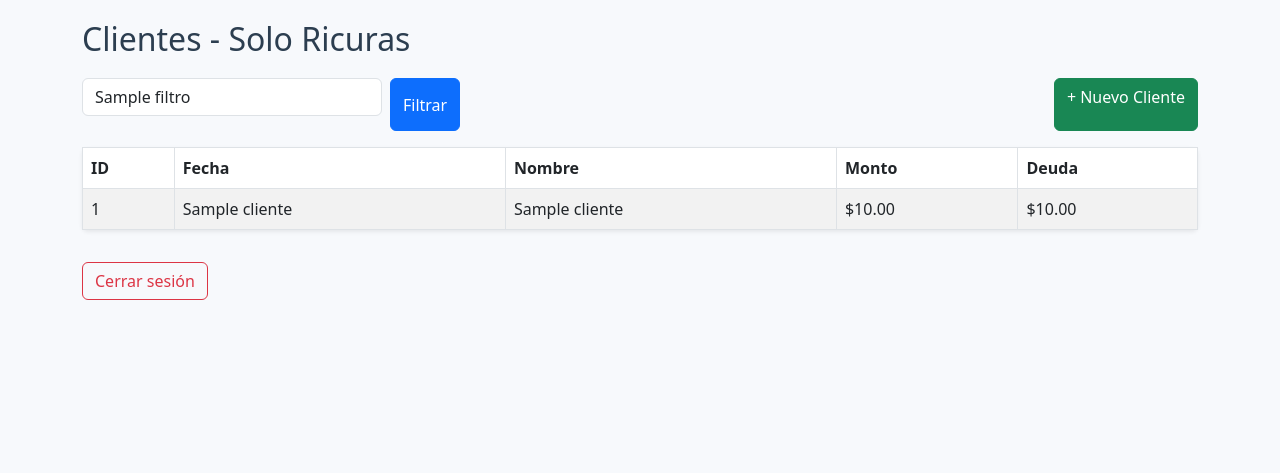
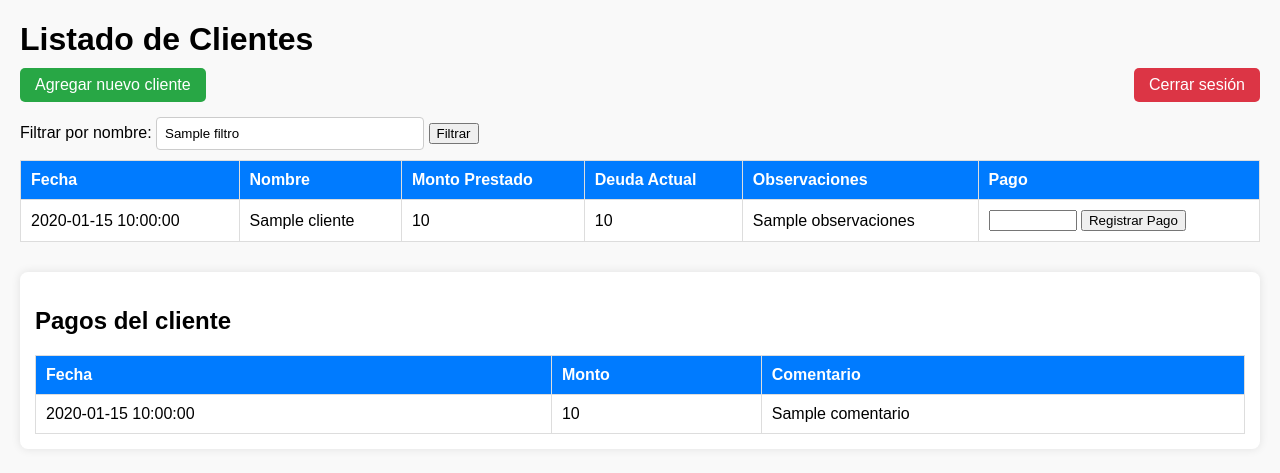
Before and after one commit to luisrobles062/ruta-cobros-app, a Flask app: template templates/inicio.html in a window 1280 px wide. Shown: the top 473 px of the page. Run offline with Flask 3, Linux system fonts and the light colour scheme; the template is opened without the code that fills it: most values are stand-ins (such as "Sample title", 1, 10 or a date in 2020).

Commit message:
Update inicio.html

```diff
--- a/templates/inicio.html
+++ b/templates/inicio.html
@@ -2,68 +2,114 @@
 <html lang="es">
 <head>
     <meta charset="UTF-8" />
-    <title>Clientes - Solo Ricuras</title>
-    <link href="https://cdn.jsdelivr.net/npm/bootstrap@5.3.0/dist/css/bootstrap.min.css" rel="stylesheet" />
+    <title>Listado de Clientes</title>
     <style>
-        body {
-            background-color: #f7f9fc;
-            padding: 20px;
+        body { font-family: Arial, sans-serif; margin: 20px; background-color: #f9f9f9; }
+        h1 { margin-bottom: 10px; }
+        input[type="text"] {
+            padding: 8px; width: 250px; margin-bottom: 10px; border-radius: 4px; border: 1px solid #ccc;
         }
-        .table thead {
-            background-color: #4a90e2;
-            color: white;
+        table {
+            border-collapse: collapse; width: 100%; background: white;
         }
-        .table-striped tbody tr:nth-of-type(odd) {
-            background-color: #d9eaff;
+        th, td {
+            padding: 10px; border: 1px solid #ddd; text-align: left;
         }
-        .filter-input {
-            max-width: 300px;
-            margin-bottom: 15px;
+        th {
+            background-color: #007bff; color: white;
         }
-        .header-title {
-            color: #2c3e50;
-            margin-bottom: 20px;
+        .btn {
+            background-color: #28a745; color: white; padding: 8px 15px; text-decoration: none; border-radius: 5px;
+            margin-bottom: 15px; display: inline-block;
+        }
+        .btn:hover { background-color: #218838; }
+        .logout {
+            float: right; background-color: #dc3545; padding: 8px 15px; border-radius: 5px; color: white;
+            text-decoration: none;
+        }
+        .logout:hover { background-color: #c82333; }
+        .pagos-container {
+            margin-top: 30px;
+            background: white;
+            padding: 15px;
+            border-radius: 8px;
+            box-shadow: 0 0 10px rgba(0,0,0,0.1);
+        }
+        .no-data {
+            font-style: italic;
+            color: #666;
         }
     </style>
 </head>
 <body>
-    <div class="container">
-        <h2 class="header-title">Clientes - Solo Ricuras</h2>
-
-        <form method="get" action="{{ url_for('inicio') }}" class="mb-3 d-flex">
-            <input type="text" name="filtro" class="form-control filter-input" placeholder="Buscar cliente..." value="{{ filtro }}" />
-            <button type="submit" class="btn btn-primary ms-2">Filtrar</button>
-            <a href="{{ url_for('nuevo') }}" class="btn btn-success ms-auto">+ Nuevo Cliente</a>
+    <h1>Listado de Clientes</h1>
+    <a href="/nuevo" class="btn">Agregar nuevo cliente</a>
+    <a href="/logout" class="logout">Cerrar sesión</a>
+    <form method="GET" action="/inicio">
+        <label for="filtro">Filtrar por nombre:</label>
+        <input type="text" id="filtro" name="filtro" placeholder="Buscar cliente..." value="{{ filtro }}">
+        <input type="submit" value="Filtrar">
     </form>
 
-        <table class="table table-striped table-bordered rounded shadow-sm bg-white">
+    {% if clientes %}
+    <table>
         <thead>
             <tr>
-                    <th>ID</th>
                 <th>Fecha</th>
                 <th>Nombre</th>
-                    <th>Monto</th>
-                    <th>Deuda</th>
+                <th>Monto Prestado</th>
+                <th>Deuda Actual</th>
+                <th>Observaciones</th>
+                <th>Pago</th>
             </tr>
         </thead>
         <tbody>
         {% for cliente in clientes %}
             <tr>
-                    <td>{{ cliente[0] }}</td>
-                    <td>{{ cliente[1] }}</td>
-                    <td>{{ cliente[2] }}</td>
-                    <td>${{ '%.2f' | format(cliente[3]) }}</td>
-                    <td>${{ '%.2f' | format(cliente[5]) }}</td>
-                </tr>
-                {% else %}
-                <tr>
-                    <td colspan="5" class="text-center text-muted">No hay clientes para mostrar</td>
+                <td>{{ cliente.fecha_inicio }}</td>
+                <td>{{ cliente.nombre }}</td>
+                <td>{{ "{:,.0f}".format(cliente.deuda + (pagos | sum(attribute='monto') if pagos else 0)) | replace(',', '.') }}</td>
+                <td>{{ "{:,.0f}".format(cliente.deuda) | replace(',', '.') }}</td>
+                <td>{{ cliente.observaciones }}</td>
+                <td>
+                    <form method="POST" action="/pago" style="display:inline-block;">
+                        <input type="hidden" name="cliente_id" value="{{ cliente.id }}">
+                        <input type="number" name="monto" min="1" required style="width: 80px;">
+                        <input type="submit" value="Registrar Pago">
+                    </form>
+                </td>
             </tr>
         {% endfor %}
         </tbody>
     </table>
+    {% else %}
+        <p class="no-data">No hay clientes registrados.</p>
+    {% endif %}
 
-        <a href="{{ url_for('logout') }}" class="btn btn-outline-danger mt-3">Cerrar sesión</a>
+    <div class="pagos-container">
+        <h2>Pagos del cliente</h2>
+        {% if pagos %}
+            <table>
+                <thead>
+                    <tr>
+                        <th>Fecha</th>
+                        <th>Monto</th>
+                        <th>Comentario</th>
+                    </tr>
+                </thead>
+                <tbody>
+                {% for pago in pagos %}
+                    <tr>
+                        <td>{{ pago.fecha }}</td>
+                        <td>{{ "{:,.0f}".format(pago.monto) | replace(',', '.') }}</td>
+                        <td>{{ pago.comentario }}</td>
+                    </tr>
+                {% endfor %}
+                </tbody>
+            </table>
+        {% else %}
+            <p class="no-data">No hay pagos registrados para este cliente.</p>
+        {% endif %}
     </div>
 </body>
 </html>
```
Lines whose indentation alone changed are shown as unchanged.
